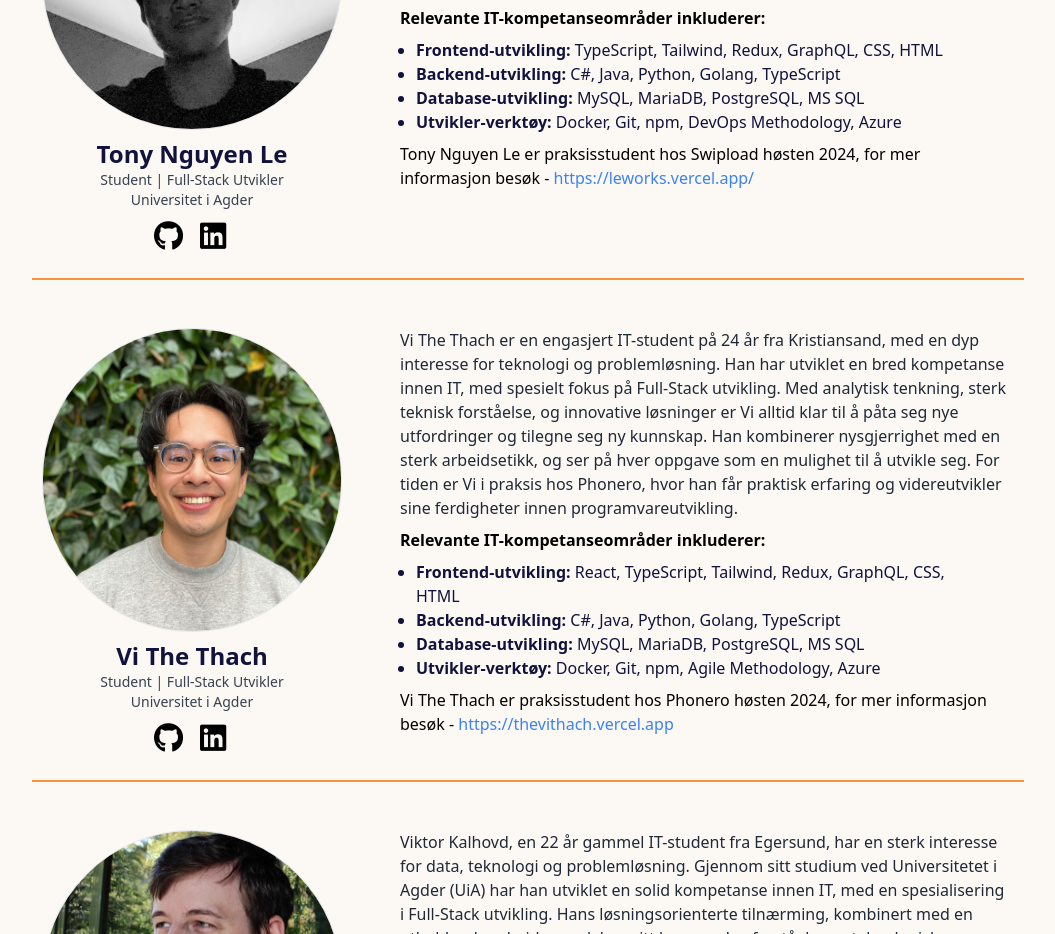
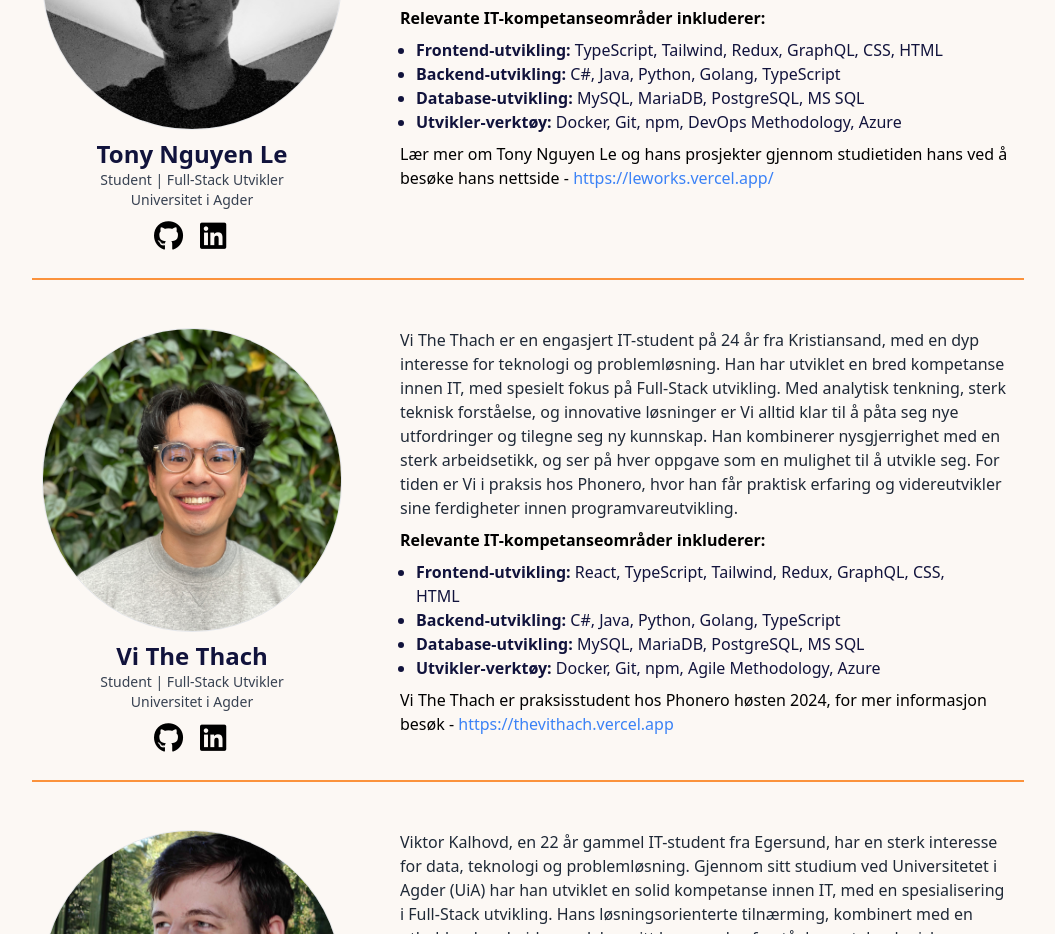
Before and after one commit to thevithach/Gruppe-1-IS-310, a React (Vite) app: page / in a window 1280 px wide. Shown: the part 2780-3714 px from the top of the page, without its empty margins (112-1167 px from the left). Built offline with nearby package versions, Linux system fonts and the light colour scheme; a web font is replaced by a local one.

Commit message:
refactor: Update additionalInfo in About component to provide more information about Tony Nguyen Le

```diff
--- a/src/components/About/About.tsx
+++ b/src/components/About/About.tsx
@@ -94,7 +94,7 @@ const About = () => {
           database: ["MySQL", "MariaDB", "PostgreSQL", "MS SQL"],
           tools: ["Docker", "Git", "npm", "DevOps Methodology", "Azure"],
         }}
-        additionalInfo="Tony Nguyen Le er praksisstudent hos Swipload høsten 2024, for mer informasjon besøk -"
+        additionalInfo="Lær mer om Tony Nguyen Le og hans prosjekter gjennom studietiden hans ved å besøke hans nettside -"
         personalWebsite="https://leworks.vercel.app/"
       />
       <ProfileCard
```
